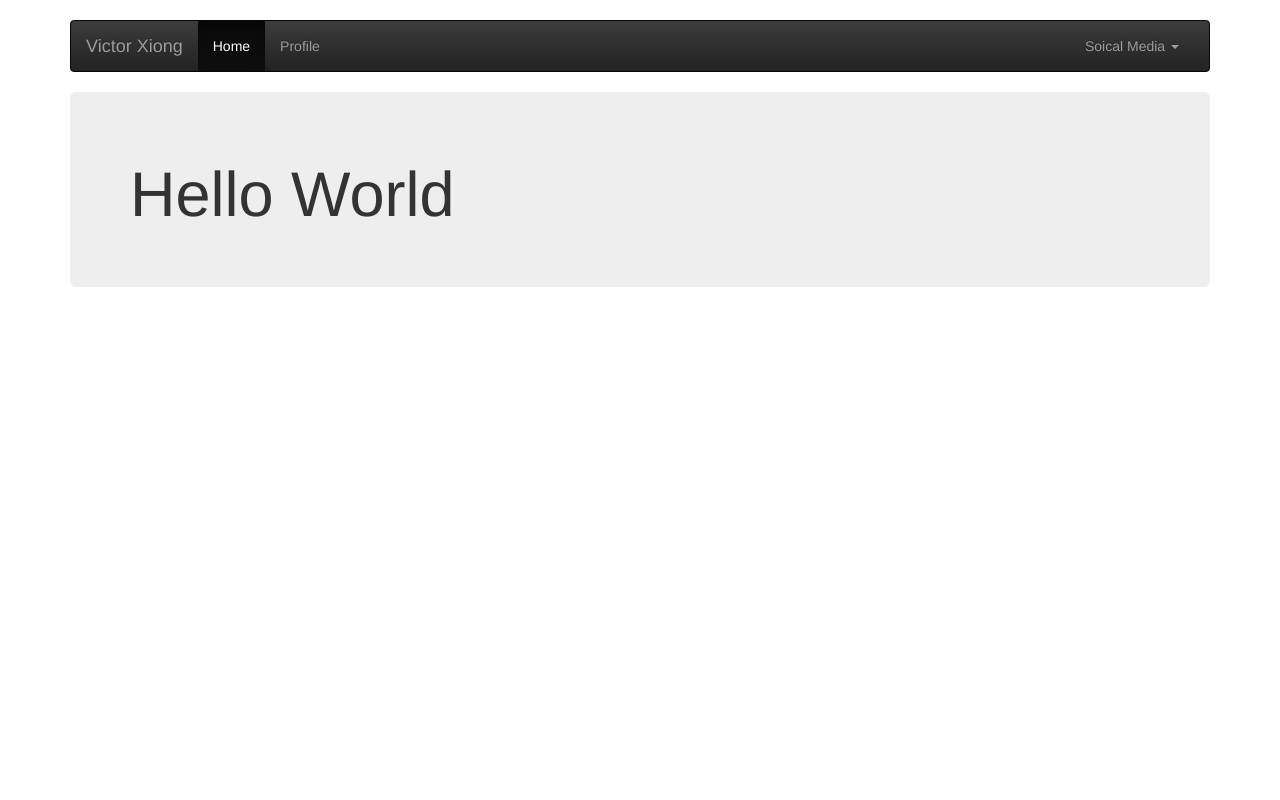
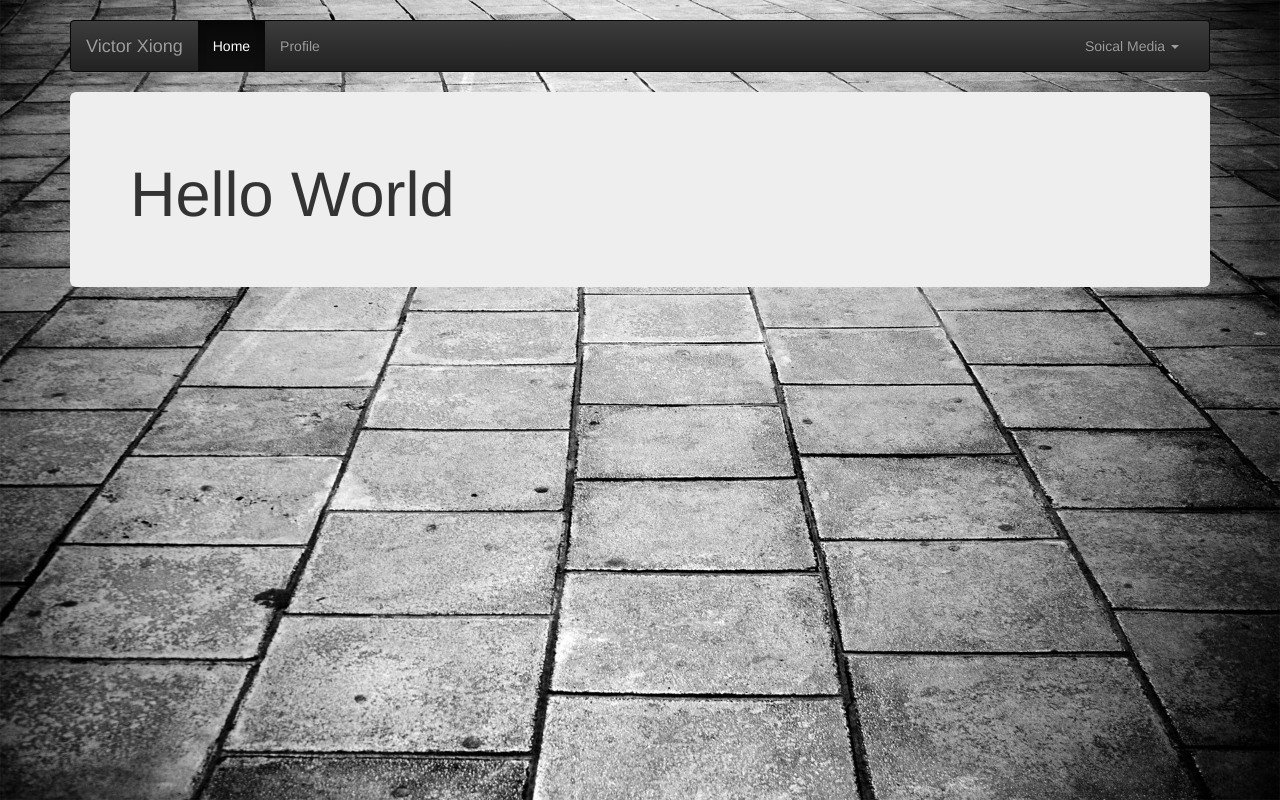
Before and after one commit to victor-xiong/victor-xiong.github.io, a plain HTML site: page index.html in a window 1280 px wide. Drawn offline with nearby package versions, Linux system fonts and the light colour scheme.

Commit message:
Added background image

```diff
--- /dev/null
+++ b/css/background.css
@@ -0,0 +1,7 @@
+body {
+	background-image: url('../pics/wallhaven-149541.jpg');
+	background-size: cover;
+	background-position: left top;
+	background-attachment: fixed;
+	background-repeat: no-repeat;
+}
--- a/index.html
+++ b/index.html
@@ -15,6 +15,7 @@
   <script src="https://maxcdn.bootstrapcdn.com/bootstrap/3.3.1/js/bootstrap.min.js"></script>
 
   <link rel="stylesheet" href="css/navbar.css">
+  <link rel="stylesheet" href="css/background.css">
 </head>
 
 <body>
```
Also changed, not shown: pics/wallhaven-149541.jpg (added).
